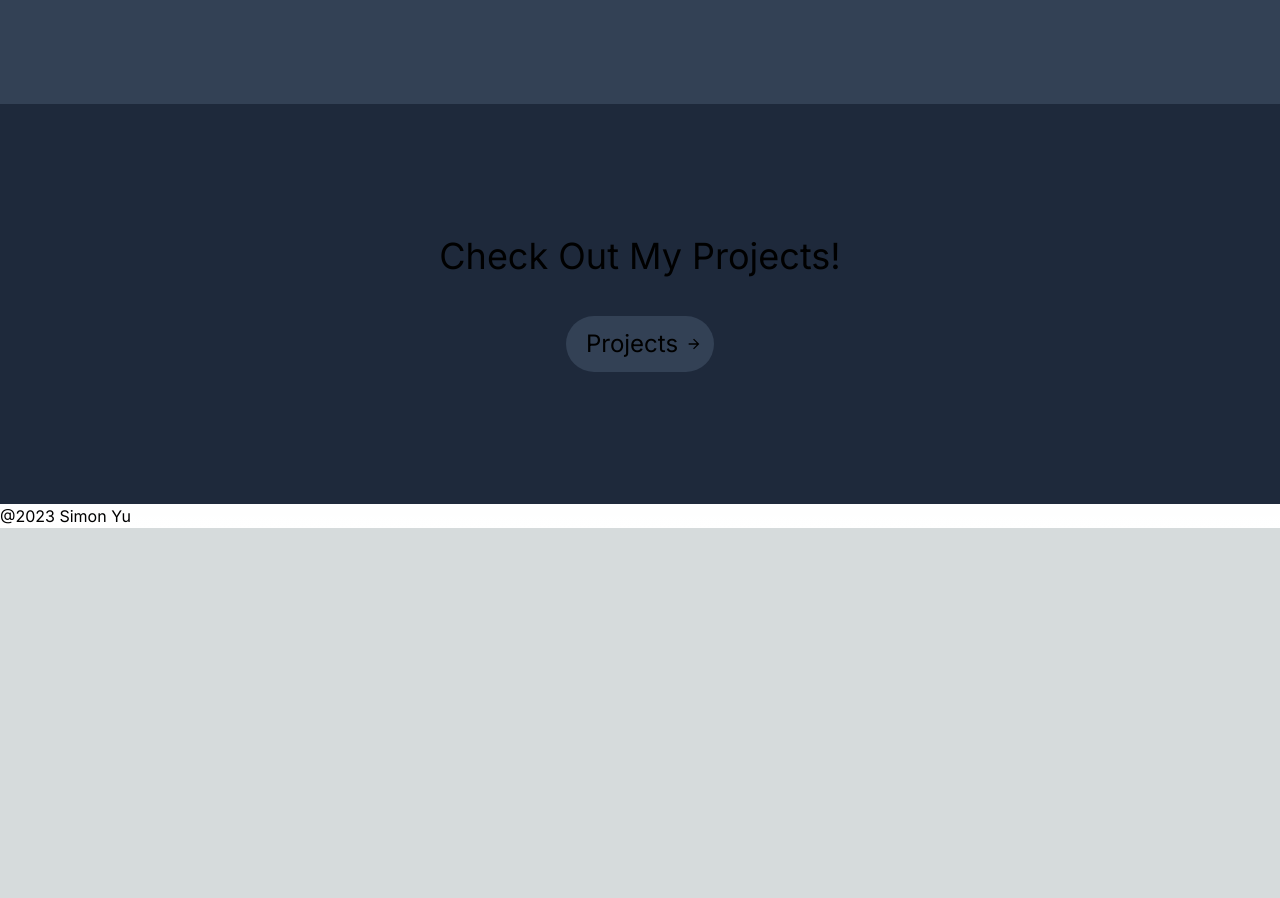
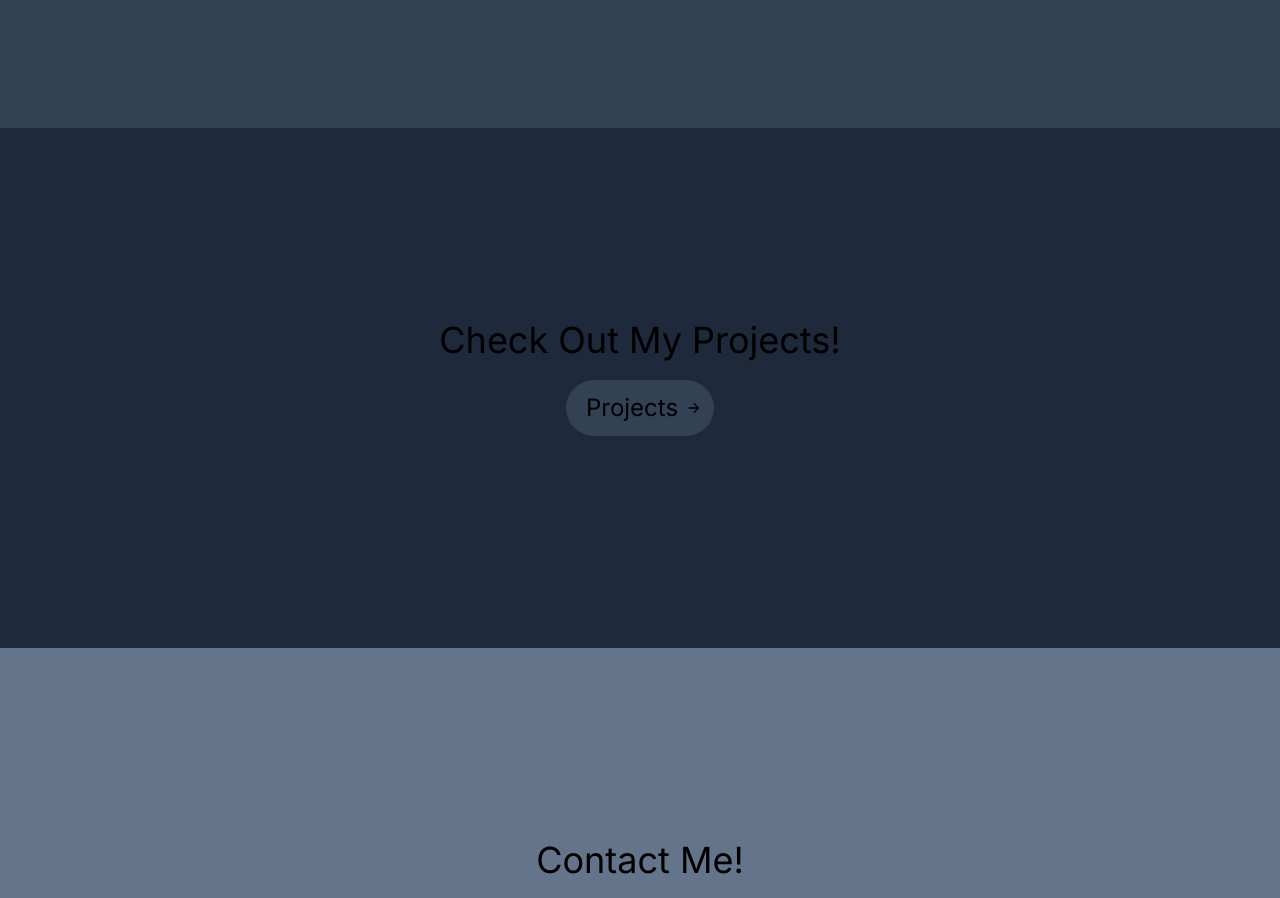
Before and after one commit to Simon7896/personal-website, a Next.js app: page / in a window 1280 px wide. Shown: the part 360-1258 px from the top of the page. Before the commit the page ends 888 px from the top, so only its background shows below. Built offline with nearby package versions, Linux system fonts and the light colour scheme.

Commit message:
Refactored banners into components

```diff
--- a/src/app/page.tsx
+++ b/src/app/page.tsx
@@ -1,20 +1,54 @@
 import Link from "next/link"
 import {MdArrowForward} from "react-icons/md"
 
-export default function App() {
+type SectionProps = {
+  bgcolor: string;
+  title?: string;
+  children: React.ReactNode;
+}
+
+const SectionBox = ({ bgcolor, children }: SectionProps) => {
   return (
-    <div className="flex flex-col items-stretch space-evenly w-full h-screen">
-      <div className="basis-1/2 w-full self-center flex flex-col justify-center bg-slate-700">
-        <h1 className="text-4xl text-center">Welcome!</h1>
-        <h2 className="text-2xl text-center">I Hope You Have A Nice Day!</h2>
-      </div>
-      <div className="basis-1/2 w-full self-center flex flex-col justify-center bg-slate-800">
-        <h1 className="text-4xl text-center m-5">Check Out My Projects!</h1>
-        <Link href="/projects" className="flex flex-row self-center justify-center items-center p-3 m-5 rounded-full bg-slate-700 hover:bg-slate-600">
-          <p className="text-2xl text-center mx-2">Projects </p>
-          <MdArrowForward/>
-        </Link>
-      </div>
+    <div className={"grow basis-1/2 w-full py-48 self-center flex flex-col justify-center " + bgcolor}>
+        { children }
     </div>
   )
 }
+
+const Section = ({ bgcolor, title, children}: SectionProps) => {
+  return (
+    <SectionBox bgcolor={ bgcolor }>
+      <h1 className="text-4xl text-center">{ title }</h1>
+      { children }
+    </SectionBox>
+  )
+}
+
+type RoundArrowTextButtonProps = {
+  href: string;
+  text: string;
+}
+
+const RoundArrowTextButton = ({ href, text }: RoundArrowTextButtonProps) => {
+  return (
+    <Link href={ href } className="flex flex-row self-center justify-center items-center p-3 m-5 rounded-full bg-slate-700 hover:bg-slate-600">
+      <p className="text-2xl text-center mx-2">{ text }</p>
+      <MdArrowForward/>
+    </Link>
+  )
+}
+
+export default function App() {
+  return (
+    <div className="flex flex-col items-stretch space-evenly w-full h-fit">
+      <Section bgcolor="bg-slate-700" title="Welcome!">
+      </Section>
+      <Section bgcolor="bg-slate-800" title="Check Out My Projects!">
+        <RoundArrowTextButton href="/projects" text="Projects"/>
+      </Section>
+      <Section bgcolor="bg-slate-500" title="Contact Me!">
+        <RoundArrowTextButton href="/contacts" text="Contacts"/>
+      </Section>
+    </div>
+  )
+}
```
